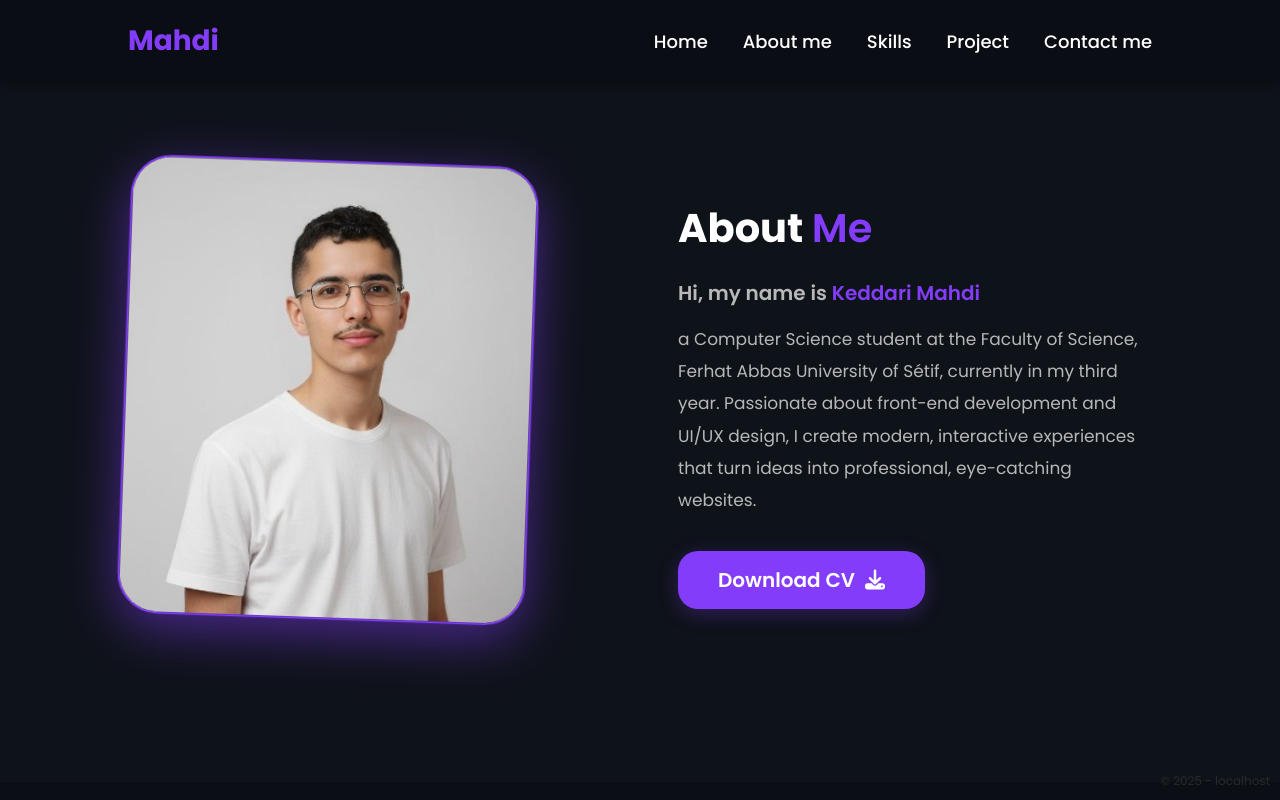
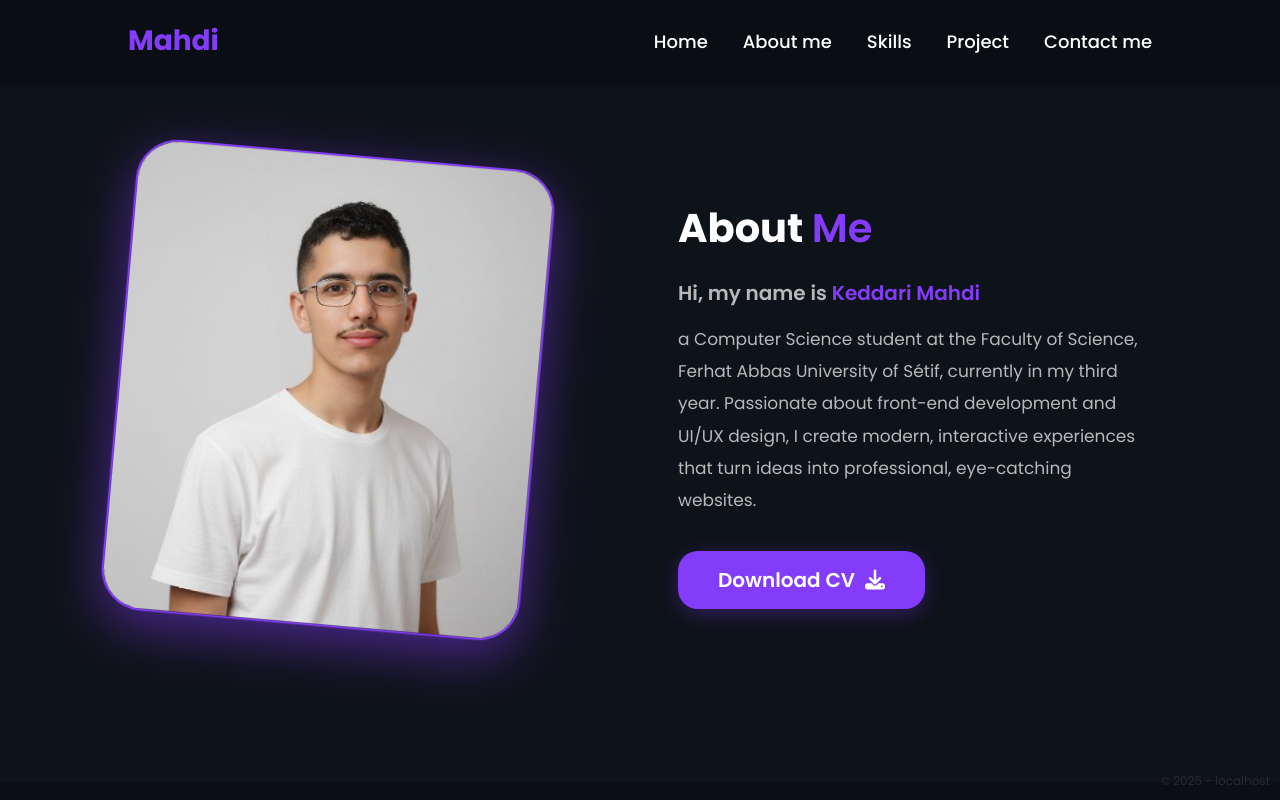
Before and after one commit to mahdi-nni/portfolio, a plain HTML site: page index.html in a window 1280 px wide. In both pictures the pointer is over the picture 328 px from the left and 1175 px from the top of the page. Shown: the part 775-1575 px from the top of the page. Drawn offline with nearby package versions, Linux system fonts and the light colour scheme.

Commit message:
Enhance hover effect on about photo
Updated hover effect to increase scale and rotation.

```diff
--- a/style.css
+++ b/style.css
@@ -254,7 +254,7 @@ body {
 }
 
 .about__photo:hover {
-    transform: translateY(-10px) scale(1.02) rotate(2deg);
+    transform: translateY(-10px) scale(1.05) rotate(5deg);
     background: linear-gradient(135deg, rgba(131, 60, 250, 0.15) 0%, rgba(255, 255, 255, 0.05) 100%);
     box-shadow: 0 15px 50px rgba(131, 60, 250, 0.5);
 
```
